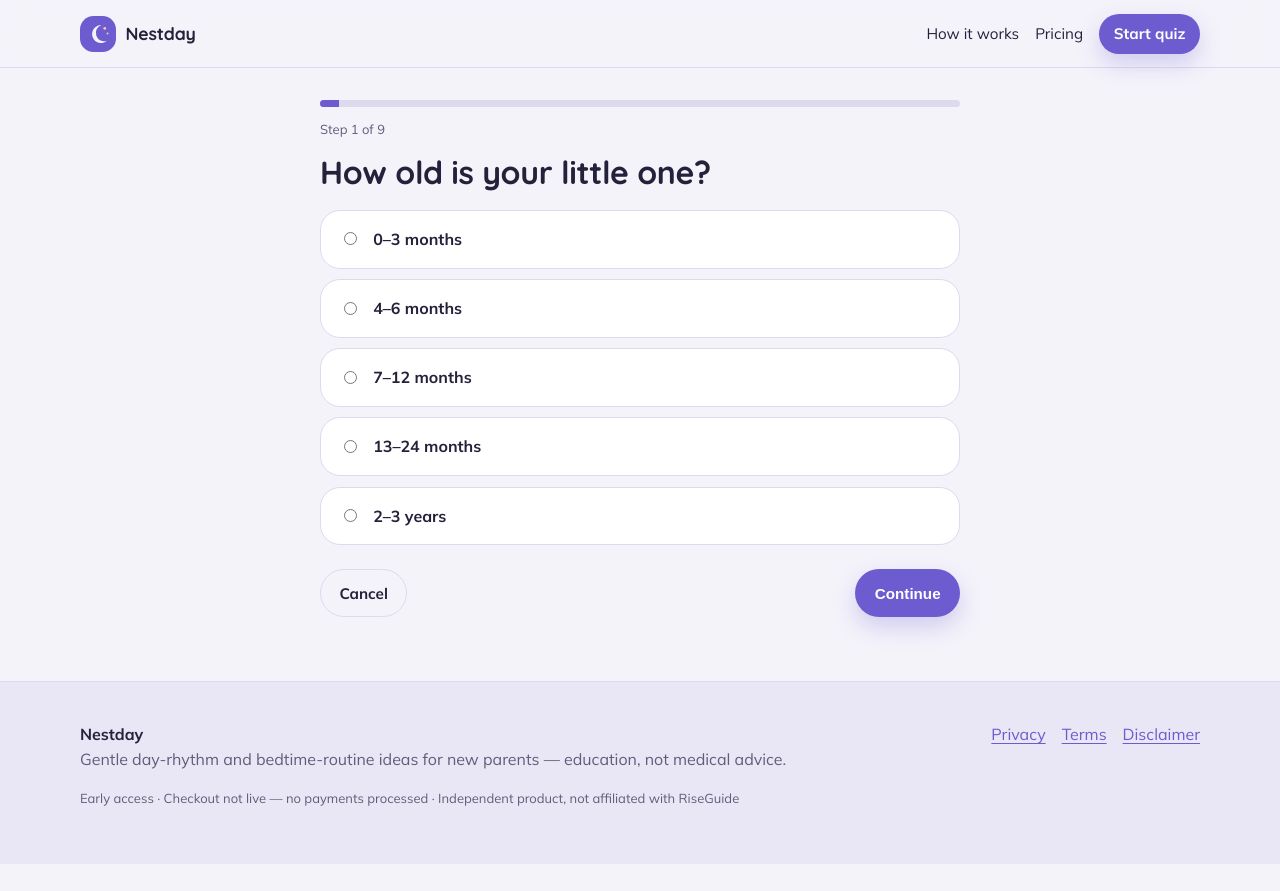
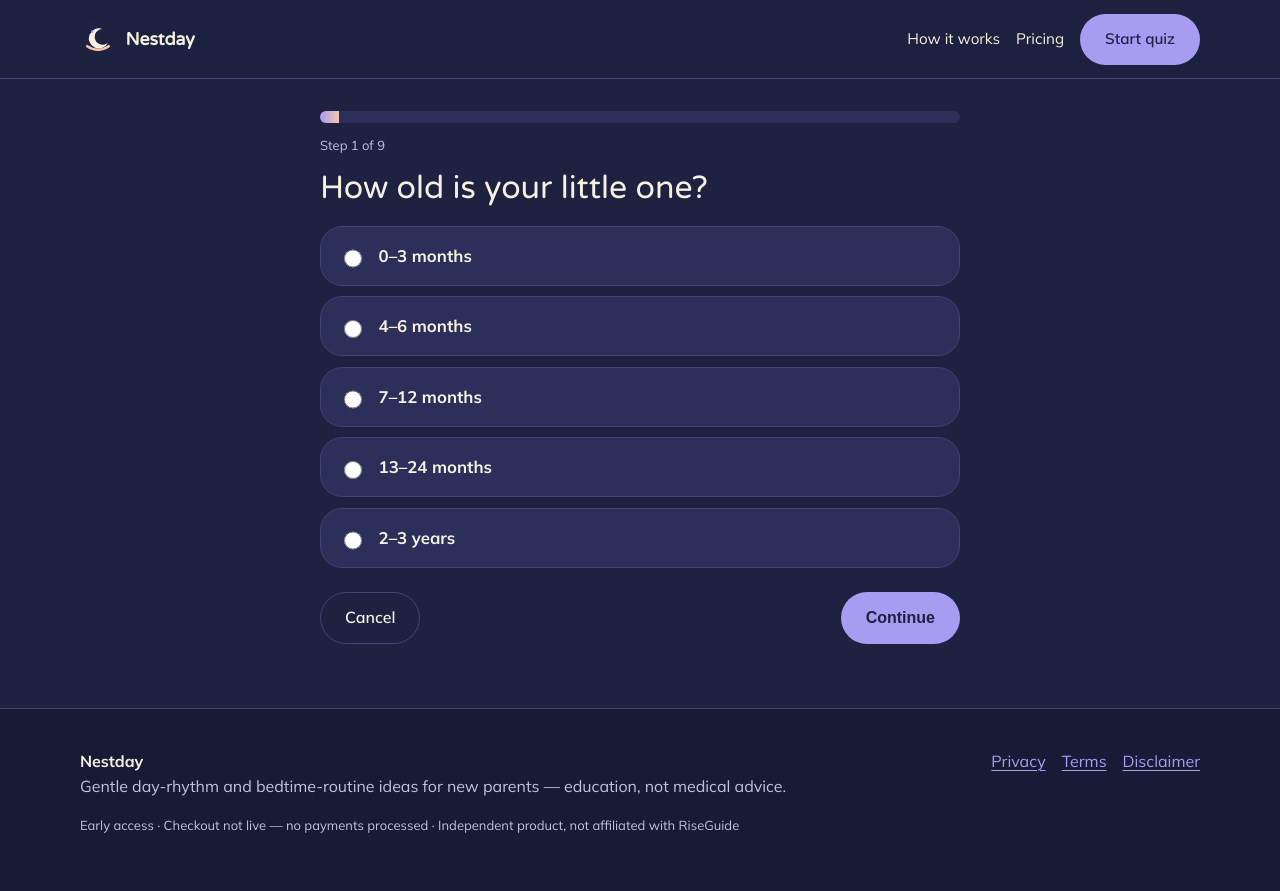
Before and after one commit to sudabay510-sys/nestday, a Flask app: page /quiz/1 in a window 1280 px wide. Before the commit the page ends 806 px from the top, so only its background shows below. Run offline with Flask 3, Linux system fonts and the light colour scheme; data that the repository does not hold is empty; some libraries are stand-ins or nearby versions.

Commit message:
Identity refresh: new visual layer, logo icon, and fonts
Adds static/identity.css (loaded after brand.css), a new logo icon, the new
Google Fonts URL, and a BRAND.md section. Visual only: quiz questions, plan
generation, routes, pricing, checkout/unlock, and safety notes unchanged.

```diff
--- a/nestday_brand.py
+++ b/nestday_brand.py
@@ -105,7 +105,7 @@ BRAND = {
     ],
     "disclaimer_short": "General parenting-routine education only. Not medical advice. Contact your pediatrician with any health concern; call 911 in an emergency.",
     "disclaimer_long": "Nestday provides general, non-medical education about daily routines for babies and toddlers. It does not diagnose, treat, or evaluate any medical, developmental, feeding, or sleep condition, does not prescribe sleep-training methods, and does not replace care from a pediatrician or other licensed clinician. Always follow safe-sleep guidance and your pediatrician’s advice. If you think your child may have a medical emergency, call 911 or your local emergency number. No payments are processed on this site.",
-    "font_url": "https://fonts.googleapis.com/css2?family=Quicksand:wght@500;600;700&family=Mulish:wght@400;500;700&display=swap",
+    "font_url": "https://fonts.googleapis.com/css2?family=Varela+Round&family=Mulish:wght@400;500;600;700;800&display=swap",
     "fonts": ("Quicksand", "Mulish"),
     "questions": Q, "generate_plan": plan,
     "voice": "Soft, reassuring, never judgmental. Short sentences for tired eyes.",
--- /dev/null
+++ b/static/identity.css
@@ -0,0 +1,36 @@
+/* Nestday identity layer, Nov 2026 refresh: Night-mode rhythm dial. Loaded after brand.css; visual only. */
+:root{--bg:#1E2140;--bg-alt:#232748;--card:#2B2F5A;--ink:#F6F1E3;--muted:#C3C3E0;--line:#3E4378;--accent:#A89BF2;--accent-2:#BFB5F6;--on-accent:#1E2140;--hi:#F6C6A8;--radius:24px;--focus:#F6C6A8;
+--font-display:'Varela Round', system-ui, sans-serif;--font-body:'Mulish', system-ui, sans-serif;--tracking:0;--cta-band-bg:#2B2F5A;--cta-band-ink:#F6F1E3;--cta-band-btn:#F6C6A8;--cta-band-btn-ink:#1E2140;
+--shadow-card:0 14px 34px rgba(0,0,0,.10);--shadow-btn:none}
+body{font-family:var(--font-body);background:var(--bg);color:var(--ink)}
+.skip:focus{background:var(--card);color:var(--ink);outline:3px solid var(--focus)}
+.btn:focus-visible,.choice:focus-within,a:focus-visible,.input:focus{outline:3px solid var(--focus);outline-offset:2px}
+.choice:has(input:checked){border-color:var(--accent);box-shadow:0 0 0 2px var(--accent) inset}
+.choice input{accent-color:var(--accent);width:1.15rem;height:1.15rem;flex:none}
+.choice{min-height:3.25rem}
+.btn{min-height:2.75rem}
+.nav a.btn-primary,.nav a.btn-primary:hover{color:var(--on-accent)}
+.safety{border-left-width:6px;border-left-style:solid}
+@media (max-width:560px){.choice{padding:.9rem 1rem}.quiz-q{font-size:1.45rem}}
+
+h1,h2,h3{font-weight:400}
+.site-header{background:rgba(30,33,64,.94);border-bottom:1px solid var(--line)}
+.hero{background:radial-gradient(500px 300px at 80% 10%,rgba(168,155,242,.25),transparent 65%),var(--bg)}
+.hero-card{background:var(--card);border:1px solid var(--line);border-radius:28px;padding-top:9.5rem}
+.hero-card::before{content:"";position:absolute;top:1.25rem;left:50%;margin-left:-3.75rem;width:7.5rem;height:7.5rem;border-radius:50%;background:radial-gradient(circle,var(--card) 56%,transparent 57%),conic-gradient(#A89BF2 0 25%,#F6C6A8 25% 45%,#C3C3E0 45% 70%,#3E4378 70% 100%)}
+.hero-card::after{content:"24h";position:absolute;top:4.4rem;left:50%;transform:translateX(-50%);font:400 1rem 'Varela Round',sans-serif;color:var(--muted)}
+.pill-card,.feature,.price-card,.steps li,.journey-card,.faq-item,.plan-section{background:var(--card);border-color:var(--line);border-radius:24px}
+.section.alt{background:#232748}
+.btn{border-radius:999px;min-height:3.1rem;padding:.8rem 1.5rem;font-size:1rem}
+.btn-ghost{color:var(--ink);border-color:var(--line)}
+.choice{background:var(--card);border-color:var(--line);border-radius:22px;min-height:3.75rem;align-items:center;font-size:1.05rem}
+.choice:hover,.choice:focus-within{background:#252950}
+.choice:has(input:checked){background:#363B6E;border-color:#F6C6A8;box-shadow:none}
+.input{background:var(--card);border-color:var(--line);color:var(--ink);border-radius:18px}
+.progress{height:.7rem;background:#2B2F5A}.progress-bar{background:linear-gradient(90deg,#A89BF2,#F6C6A8)}
+.step-num,.journey-step{background:#F6C6A8;color:#1E2140}
+.lock-banner{background:linear-gradient(135deg,#363B6E,var(--card));border-color:var(--line);border-radius:24px}
+.site-footer{background:#191B36}
+.blur{color:var(--muted)}
+.flash{background:#2B2F5A}
+.safety{background:#3A2E3E;border-color:#F6C6A8;border-left-color:#F6C6A8;font-size:1rem}
--- a/templates/base.html
+++ b/templates/base.html
@@ -9,9 +9,10 @@
   <link rel="preconnect" href="https://fonts.gstatic.com" crossorigin/>
   <link href="{{ brand.font_url }}" rel="stylesheet"/>
   <link rel="stylesheet" href="{{ url_for('static', filename='brand.css') }}"/>
+  <link rel="stylesheet" href="{{ url_for('static', filename='identity.css') }}"/>
   <link rel="icon" href="{{ url_for('static', filename='logo.svg') }}" type="image/svg+xml"/>
 </head>
-<body class="{% block body_class %}{% endblock %}">
+<body class="{% block body_class %}{% endblock %}" data-brand="nestday">
   <a class="skip" href="#main">Skip to content</a>
   <header class="site-header">
     <div class="wrap header-inner">
```
Also changed, not shown: BRAND.md (+21 -0 lines), static/logo.svg.
